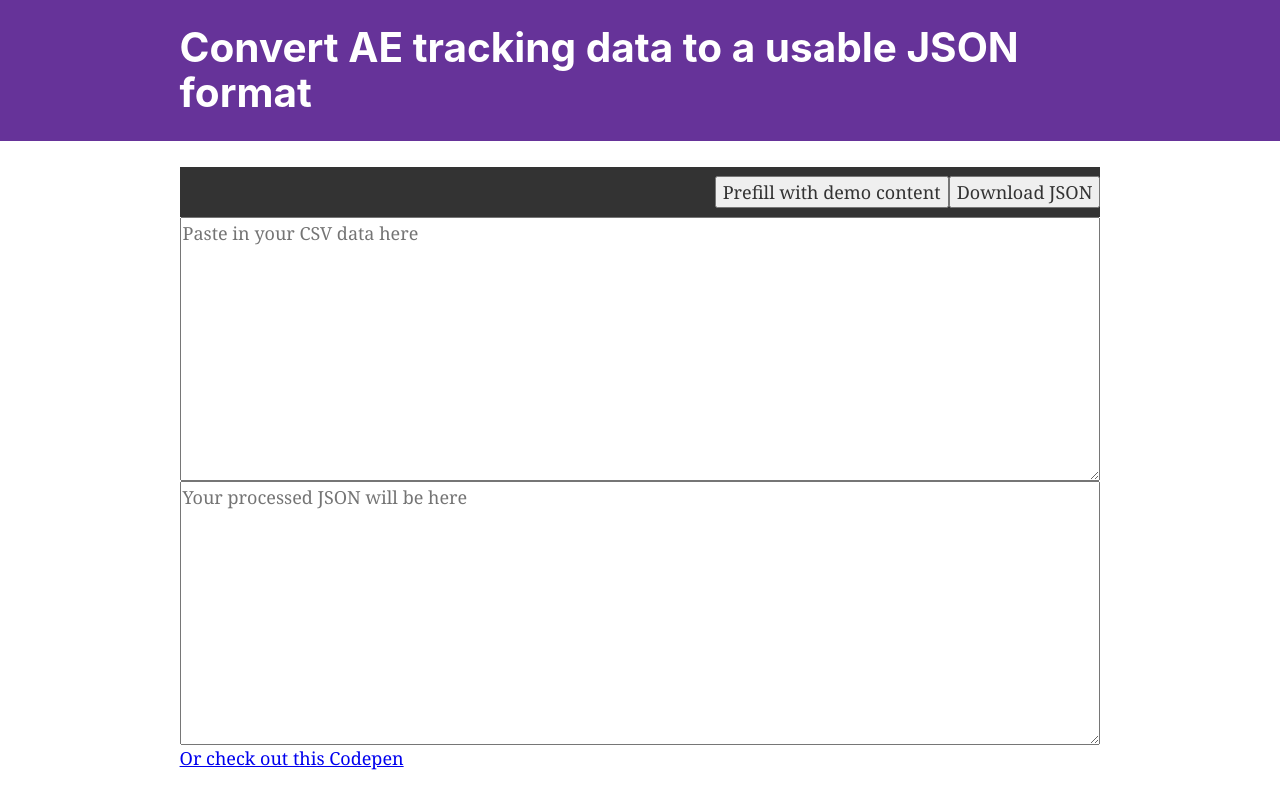
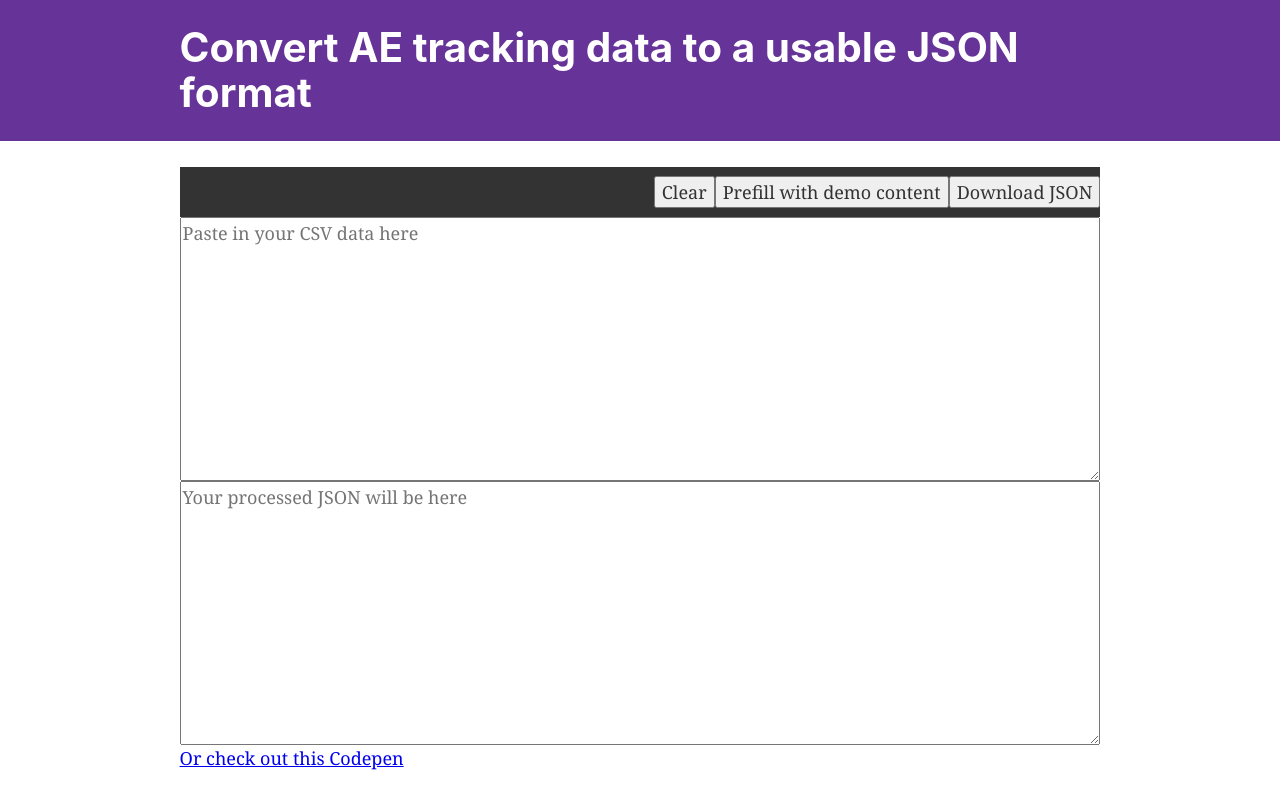
Before and after one commit to mephysto/ae-tracking-data-converter, a Gatsby site: page / in a window 1280 px wide. Built offline with nearby package versions, Linux system fonts and the light colour scheme; Gatsby itself is replaced by a stand-in of ours.

Commit message:
added clear btn

```diff
--- a/src/pages/index.js
+++ b/src/pages/index.js
@@ -14,6 +14,7 @@ class IndexPage extends React.Component {
     this.onCSVChange = this.onCSVChange.bind(this)
     this.onJsonChange = this.onJsonChange.bind(this)
     this.processText = this.processText.bind(this)
+    this.clear = this.clear.bind(this)
     this.downloadJSON = this.downloadJSON.bind(this)
   }
   convertPins(pin) {
@@ -33,22 +34,27 @@ class IndexPage extends React.Component {
       }
     })
   }
-
+  clear() {
+    this.setState({ csvData: '', jsonData: '' })
+    document.getElementById('csv').value = ''
+  }
   onCSVChange() {}
   onJsonChange() {}
   downloadJSON() {
+    const dataString = `data:text/json;charset=utf-8,${encodeURIComponent(
+      this.state.jsonData
+    )}`
+    let downloadAnchorNode = document.createElement('a')
+    downloadAnchorNode.setAttribute('href', dataString)
+    downloadAnchorNode.setAttribute('download', 'trackingdata.json')
+    document.body.appendChild(downloadAnchorNode) // required for firefox
+    downloadAnchorNode.click()
+    downloadAnchorNode.remove()
+  }
+  processText(ev) {
+    const source = document.getElementById('csv').value
 
-    const dataString = `data:text/json;charset=utf-8,${encodeURIComponent(this.state.jsonData)}`
-    let downloadAnchorNode = document.createElement('a');
-    downloadAnchorNode.setAttribute("href",     dataString);
-    downloadAnchorNode.setAttribute("download", "trackingdata.json");
-    document.body.appendChild(downloadAnchorNode); // required for firefox
-    downloadAnchorNode.click();
-    downloadAnchorNode.remove();
-  }
-  processText() {
-    console.log('proctxt')
-    const source = this.state.csvData
+    this.setState({csvData: source})
     const pins = {
       cornerTopLeft: source
         .substring(
@@ -103,6 +109,7 @@ class IndexPage extends React.Component {
       <Layout>
         <div className="tracking-layout">
           <div className="head">
+            <button onClick={this.clear}>Clear</button>
             <button onClick={this.onPrefillClick}>
               Prefill with demo content
             </button>
@@ -111,7 +118,7 @@ class IndexPage extends React.Component {
           <textarea
             id="csv"
             placeholder="Paste in your CSV data here"
-            value={this.state.csvData}
+            // value={this.state.csvData}
             onInput={this.processText}
             onChange={this.onCSVChange}
           />
@@ -119,10 +126,15 @@ class IndexPage extends React.Component {
             id="json"
             placeholder="Your processed JSON will be here"
             value={this.state.jsonData}
-            onChange={this.onJsonChange}
+            readOnly
+            // onChange={this.onJsonChange}
           />
         </div>
-        <a href="https://codepen.io/mephysto/pen/jeWVZB" target="_blank">
+        <a
+          href="https://codepen.io/mephysto/pen/jeWVZB"
+          target="_blank"
+          rel="noopener noreferrer"
+        >
           Or check out this Codepen
         </a>
       </Layout>
```
